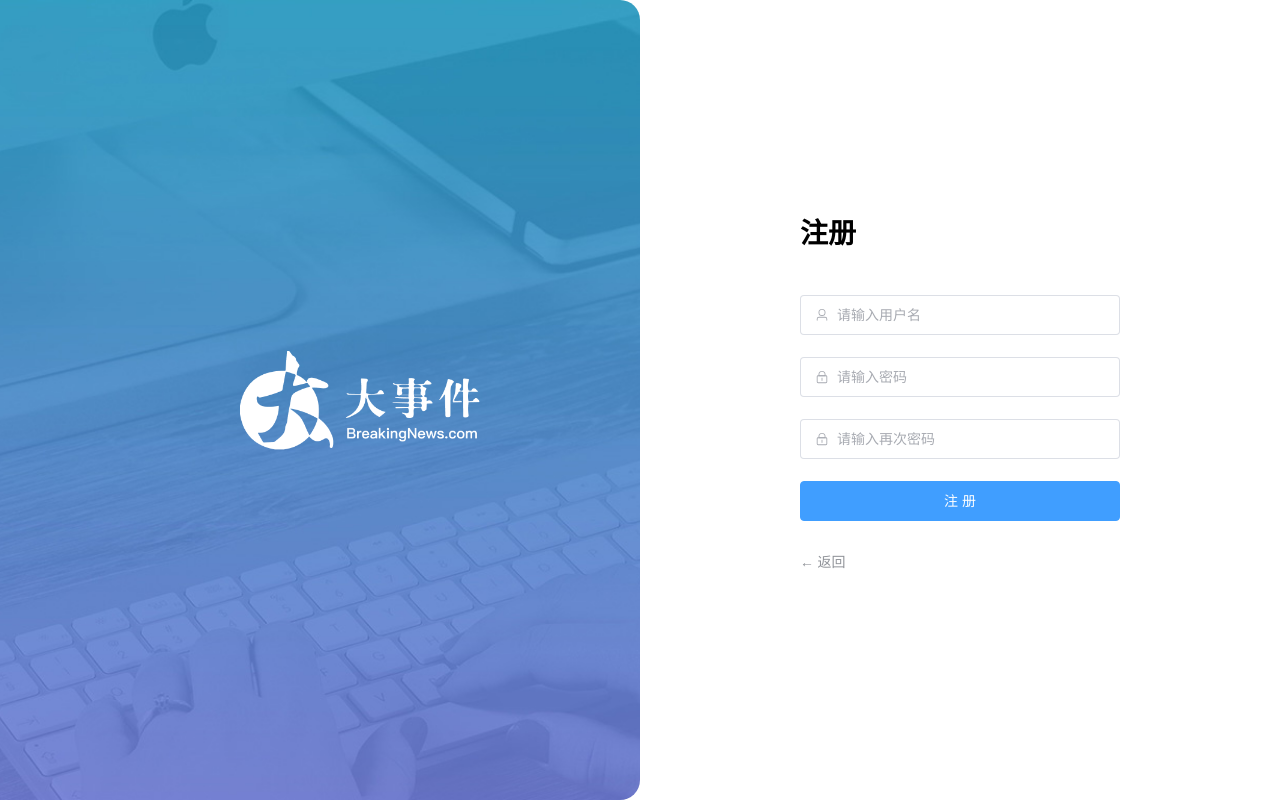
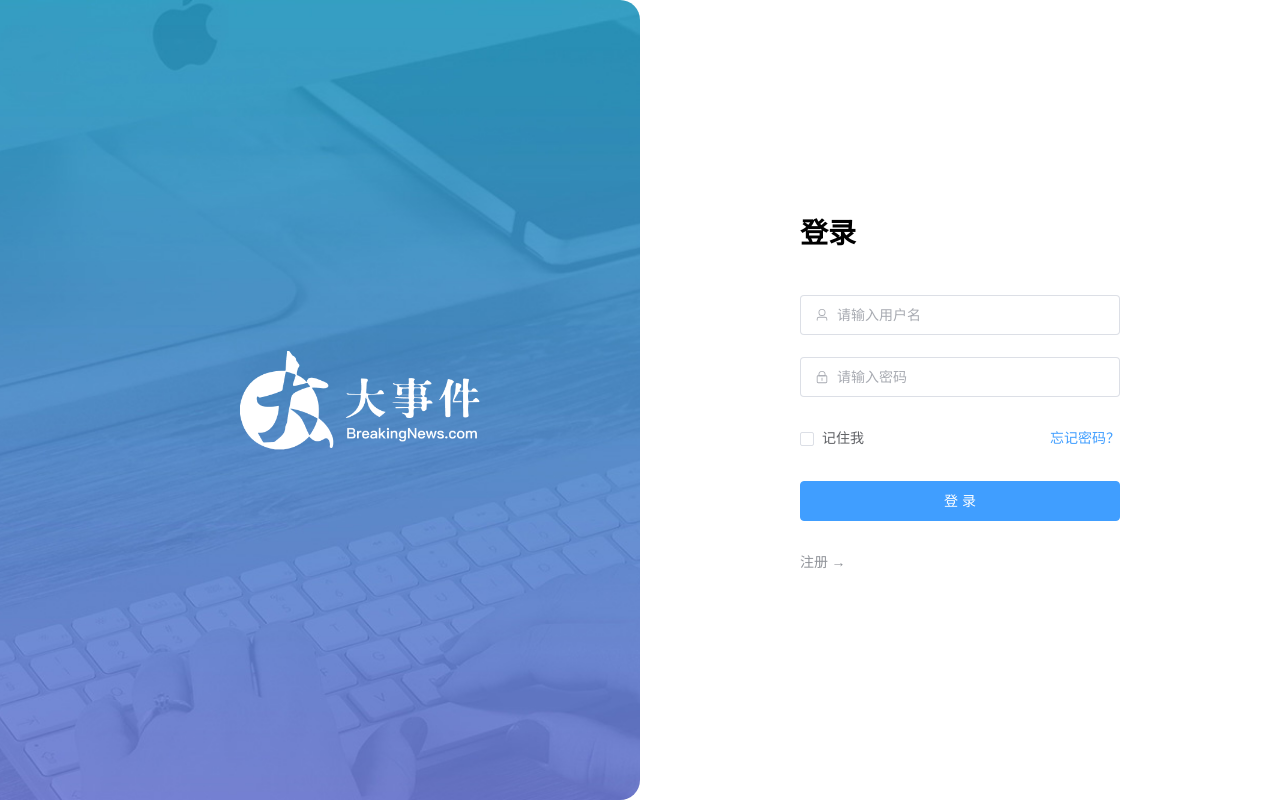
Before and after one commit to L1803703552/Vue3-big-event-admin, a Vue app: page /login in a window 1280 px wide. Built offline with nearby package versions, Linux system fonts and the light colour scheme.

Commit message:
登录页完毕

```diff
--- /dev/null
+++ b/src/api/user.js
@@ -0,0 +1,7 @@
+import request from '@/utils/request'
+
+export const userRegisterService = ({ username, password, repassword }) =>
+  request.post('/api/reg', { username, password, repassword })
+
+export const userLoginService = ({ username, password }) =>
+  request.post('/api/login', { username, password })
--- a/src/views/login/LoginPage.vue
+++ b/src/views/login/LoginPage.vue
@@ -1,15 +1,87 @@
 <script setup>
+import { ref, watch } from 'vue'
+import { useUserStore } from '@/stores'
+import { userRegisterService, userLoginService } from '@/api/user.js'
 import { User, Lock } from '@element-plus/icons-vue'
-import { ref } from 'vue'
-const isRegister = ref(true)
+import { useRouter } from 'vue-router'
+const isRegister = ref(false)
+const form = ref()
 const formModel = ref({
   username: '',
   password: '',
   repassword: ''
 })
+/*  表单校验规则
+    非空校验 required: true, message消息提示，trigger触发校验的时机：blur change
+    长度校验 min:xx, max:xx
+    正则校验 pattern:正则表达式
+    自定义校验 validator: (rule, value, callback) => {}
+    rule  当前校验规则相关的信息
+    value 所校验的表单元素目前的表单值
+    callback 无论成功还是失败都要回调
+    callback() 校验成功
+    callback(new Error(错误信息)) 校验失败
+*/
 const rules = {
-  username: [{ required: true, message: '请输入用户名', trigger: blur }]
+  username: [
+    { required: true, message: '请输入用户名', trigger: 'blur' },
+    { min: 5, max: 10, message: '用户名必须是5-10位字符' }
+  ],
+  password: [
+    { required: true, message: '请输入密码', trigger: 'blur' },
+    {
+      pattern: /^\S{6,15}$/,
+      message: '密码必须是6-15位的非空字符',
+      trigger: 'change'
+    }
+  ],
+  repassword: [
+    { required: true, message: '请再次输入密码', trigger: 'blur' },
+    {
+      pattern: /^\S{6,15}$/,
+      message: '密码必须是6-15位的非空字符',
+      trigger: 'change'
+    },
+    {
+      validator: (rule, value, callback) => {
+        // 判断value和当前form中的password是否一致
+        if (value !== formModel.value.password) {
+          callback(new Error('两次输入密码不一致'))
+        } else {
+          callback() // 校验成功
+        }
+      },
+      trigger: 'blur'
+    }
+  ]
 }
+const register = async () => {
+  // 注册成功之前先进行校验，先进行校验，校验成功 -> 请求，校验失败 -> 自动提示
+  await form.value.validate()
+  await userRegisterService(formModel.value)
+  ElMessage.success('注册成功')
+  isRegister.value = false
+}
+// pinia初始化
+const userStore = useUserStore()
+// 初始化路由
+const router = useRouter()
+// 登录按钮
+const login = async () => {
+  await form.value.validate()
+  const res = await userLoginService(formModel.value)
+  userStore.setToken(res.data.token)
+  ElMessage.success('登录成功')
+  router.push('/')
+}
+// 切换的时候重置表单内容
+watch(isRegister, () => {
+  formModel.value = {
+    username: '',
+    password: '',
+    repassword: ''
+  }
+})
 </script>
 
 <template>
@@ -28,8 +100,9 @@ const rules = {
            el-form => :model="ruleForm"   绑定的整个form的数据对象 { xxx, xxx, xxx }
            el-form => :rules="rules"      绑定的整个rules规则对象 { xxx, xxx, xxx }
            表单元素 => v-model="ruleForm.xxx" 给表单元素，绑定form的子属性
-           prop配置生效的是哪个校验规则（和rules中的字段要对应）
+           el-form-item prop配置生效的是哪个校验规则（和rules中的字段要对应）
       -->
+      <!-- 注册相关表单 -->
       <el-form
         :model="formModel"
         :rules="rules"
@@ -41,29 +114,36 @@ const rules = {
         <el-form-item>
           <h1>注册</h1>
         </el-form-item>
-        <el-form-item>
+        <el-form-item prop="username">
           <el-input
             v-model="formModel.username"
             :prefix-icon="User"
             placeholder="请输入用户名"
           ></el-input>
         </el-form-item>
-        <el-form-item>
+        <el-form-item prop="password">
           <el-input
+            v-model="formModel.password"
             :prefix-icon="Lock"
             type="password"
             placeholder="请输入密码"
           ></el-input>
         </el-form-item>
-        <el-form-item>
+        <el-form-item prop="repassword">
           <el-input
+            v-model="formModel.repassword"
             :prefix-icon="Lock"
             type="password"
             placeholder="请输入再次密码"
           ></el-input>
         </el-form-item>
         <el-form-item>
-          <el-button class="button" type="primary" auto-insert-space>
+          <el-button
+            @click="register"
+            class="button"
+            type="primary"
+            auto-insert-space
+          >
             注册
           </el-button>
         </el-form-item>
@@ -73,15 +153,28 @@ const rules = {
           </el-link>
         </el-form-item>
       </el-form>
-      <el-form ref="form" size="large" autocomplete="off" v-else>
+      <!-- 登录相关表单 -->
+      <el-form
+        :model="formModel"
+        :rules="rules"
+        ref="form"
+        size="large"
+        autocomplete="off"
+        v-else
+      >
         <el-form-item>
           <h1>登录</h1>
         </el-form-item>
-        <el-form-item>
-          <el-input :prefix-icon="User" placeholder="请输入用户名"></el-input>
+        <el-form-item prop="username">
+          <el-input
+            v-model="formModel.username"
+            :prefix-icon="User"
+            placeholder="请输入用户名"
+          ></el-input>
         </el-form-item>
-        <el-form-item>
+        <el-form-item prop="password">
           <el-input
+            v-model="formModel.password"
             name="password"
             :prefix-icon="Lock"
             type="password"
@@ -95,7 +188,11 @@ const rules = {
           </div>
         </el-form-item>
         <el-form-item>
-          <el-button class="button" type="primary" auto-insert-space
+          <el-button
+            @click="login"
+            class="button"
+            type="primary"
+            auto-insert-space
             >登录</el-button
           >
         </el-form-item>
@@ -113,23 +210,28 @@ const rules = {
 .login-page {
   height: 100vh;
   background-color: #fff;
+
   .bg {
     background:
       url('@/assets/logo2.png') no-repeat 60% center / 240px auto,
       url('@/assets/login_bg.jpg') no-repeat center / cover;
     border-radius: 0 20px 20px 0;
   }
+
   .form {
     display: flex;
     flex-direction: column;
     justify-content: center;
     user-select: none;
+
     .title {
       margin: 0 auto;
     }
+
     .button {
       width: 100%;
     }
+
     .flex {
       width: 100%;
       display: flex;
```
Also changed, not shown: .eslintrc.cjs.
